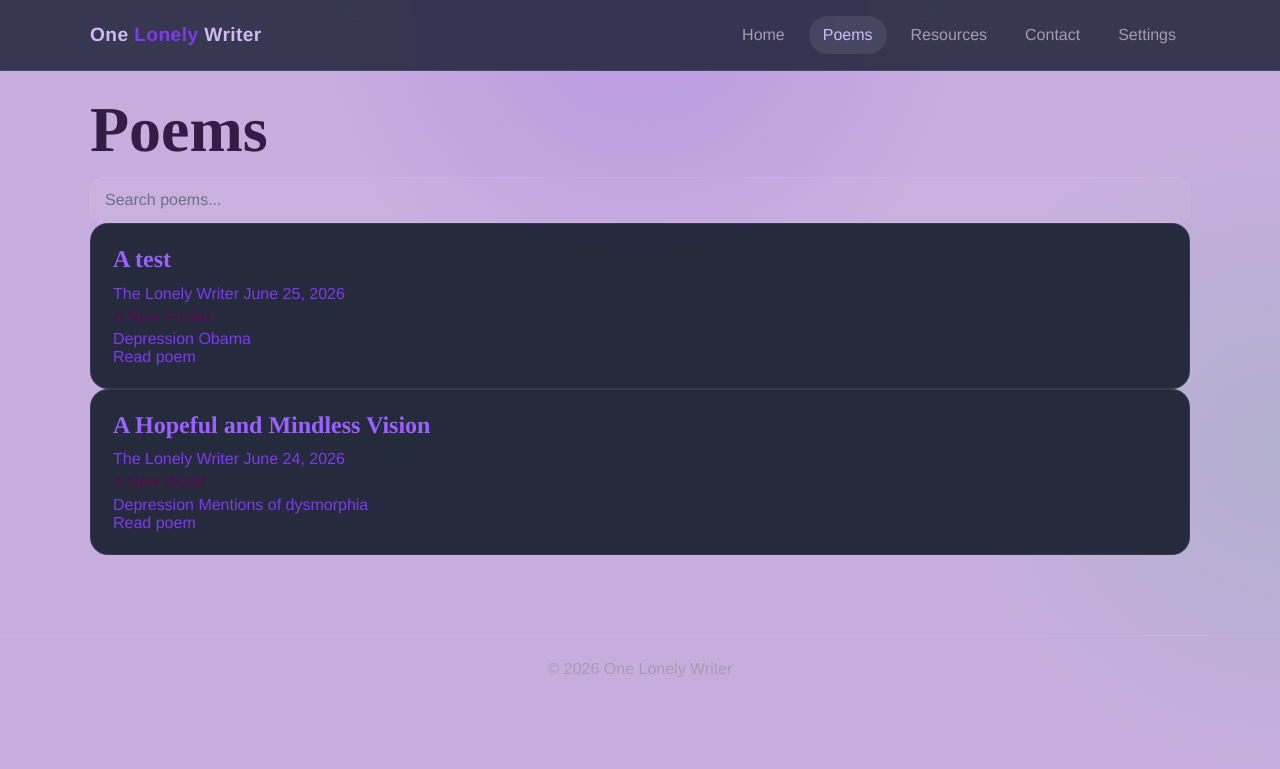
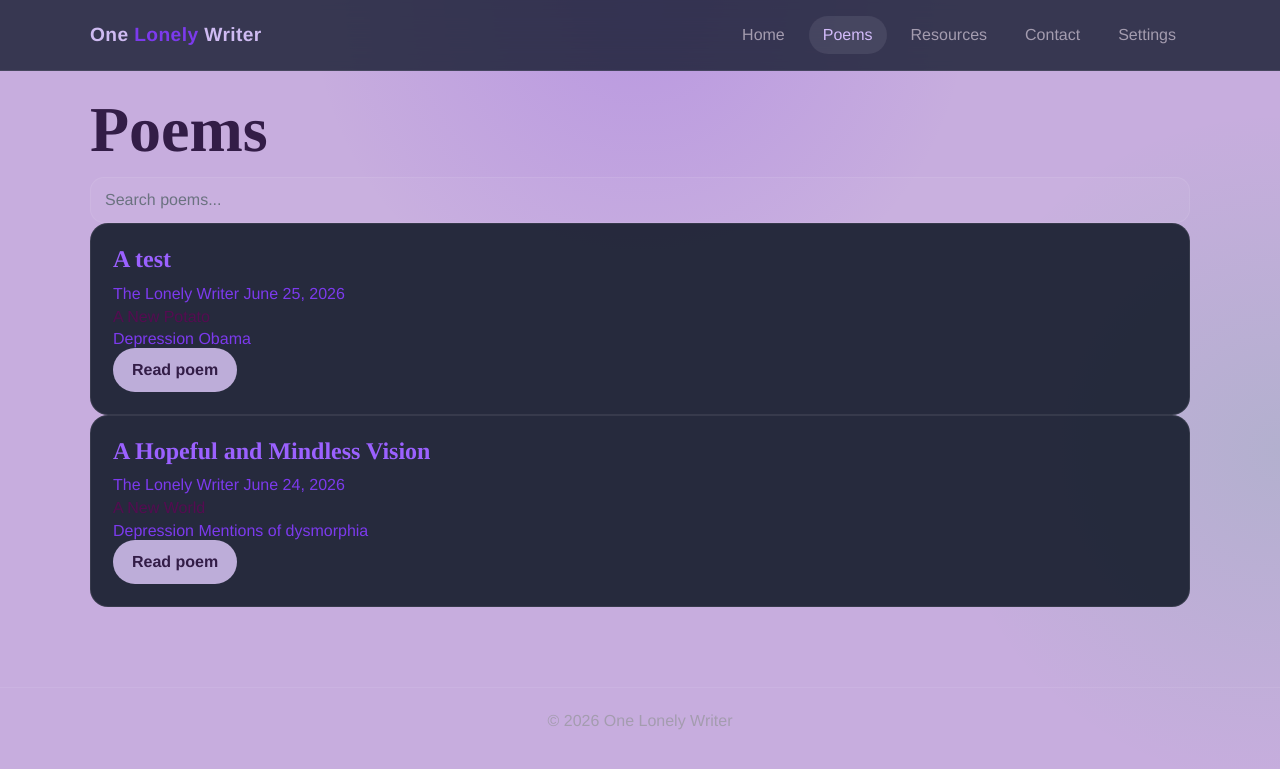
Before and after one commit to PsydameousSharm/OneLonelyWriter, a Jekyll site: the page built from poems.html, in a window 1280 px wide. Shown: the top 769 px of the page. Built offline with Jekyll 4.4.1, drawn with Linux system fonts in a browser that asks for light colours.

Commit message:
Change poem link to a primary button style

```diff
--- a/poems.html
+++ b/poems.html
@@ -34,7 +34,7 @@ permalink: /poems/
             </div>
           {% endif %}
 
-          <a class="poem-link" href="{{ poem.url | relative_url }}">Read poem</a>
+          <a class="button primary" href="{{ poem.url | relative_url }}">Read poem</a>
         </article>
       {% endfor %}
     </div>
```
